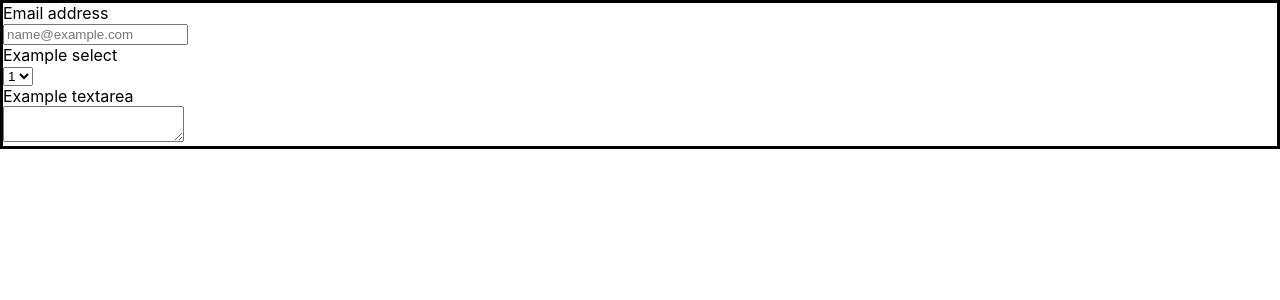
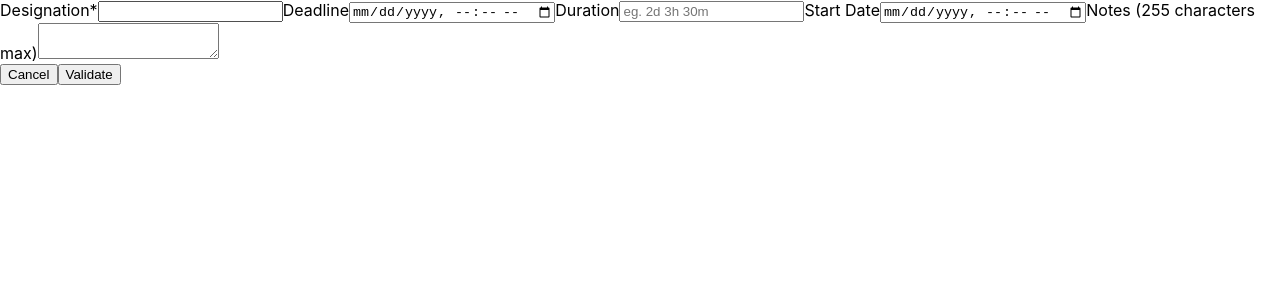
Before and after one commit to HeyTiainnes/tkc, a React (Create React App) app: page /NewTask in a window 1280 px wide. Shown: the top 300 px of the page. Built offline with nearby package versions, Linux system fonts and the light colour scheme.

Commit message:
debut NewTask

```diff
--- a/src/pages/NewTask.tsx
+++ b/src/pages/NewTask.tsx
@@ -1,49 +1,45 @@
-import axios from "axios";
-import "./NewTask.css";
-
-
+import React from "react";
 
 const NewTask = () => {
+    return (
+        <>
 
+            <div className="container">
+                <form>
+                    <label htmlFor="designation">
+                        Designation<span className="required">*</span>
+                    </label>
+                    <input type="text" id="designation" name="designation" required />
 
+                    <label htmlFor="deadline">Deadline</label>
+                    <input type="datetime-local" id="deadline" name="deadline" />
 
-    return (
-        <div className="container">
-            <form>
-                <div className="form-group">
-                    <label htmlFor="exampleFormControlInput1">Email address</label><br></br>
-                    <input type="email" className="form-control" id="exampleFormControlInput1" placeholder="name@example.com" />
-                </div>
-                <div className="form-group">
-                    <label htmlFor="exampleFormControlSelect1">Example select</label><br></br>
-                    <select className="form-control" id="exampleFormControlSelect1">
-                        <option>1</option>
-                        <option>2</option>
-                        <option>3</option>
-                        <option>4</option>
-                        <option>5</option>
-                    </select>
-                </div>
-                {/* <div className="form-group">
-                    <label htmlFor="exampleFormControlSelect2">Example multiple select</label>
-                    <select multiple className="form-control" id="exampleFormControlSelect2">
-                        <option>1</option>
-                        <option>2</option>
-                        <option>3</option>
-                        <option>4</option>
-                        <option>5</option>
-                    </select>
-                </div> */}
-                <div className="form-group">
-                    <label htmlFor="exampleFormControlTextarea1">Example textarea</label><br></br>
-                    <textarea className="form-control" id="exampleFormControlTextarea1" >
+                    <label htmlFor="duration">Duration</label>
+                    <input
+                        type="text"
+                        id="duration"
+                        name="duration"
+                        placeholder="eg. 2d 3h 30m"
+                    />
 
-                    </textarea>
-                </div>
-            </form>
-        </div>
+                    <label htmlFor="startdate">Start Date</label>
+                    <input type="datetime-local" id="startdate" name="startdate" />
+
+                    <label htmlFor="notes">Notes (255 characters max)</label>
+                    <textarea id="notes" name="notes" maxLength={255}></textarea>
+
+                    <div className="buttons">
+                        <button type="reset" id="cancel">
+                            Cancel
+                        </button>
+                        <button type="submit" id="submit">
+                            Validate
+                        </button>
+                    </div>
+                </form>
+            </div>
+        </>
     );
 };
 
-
 export default NewTask;
```
